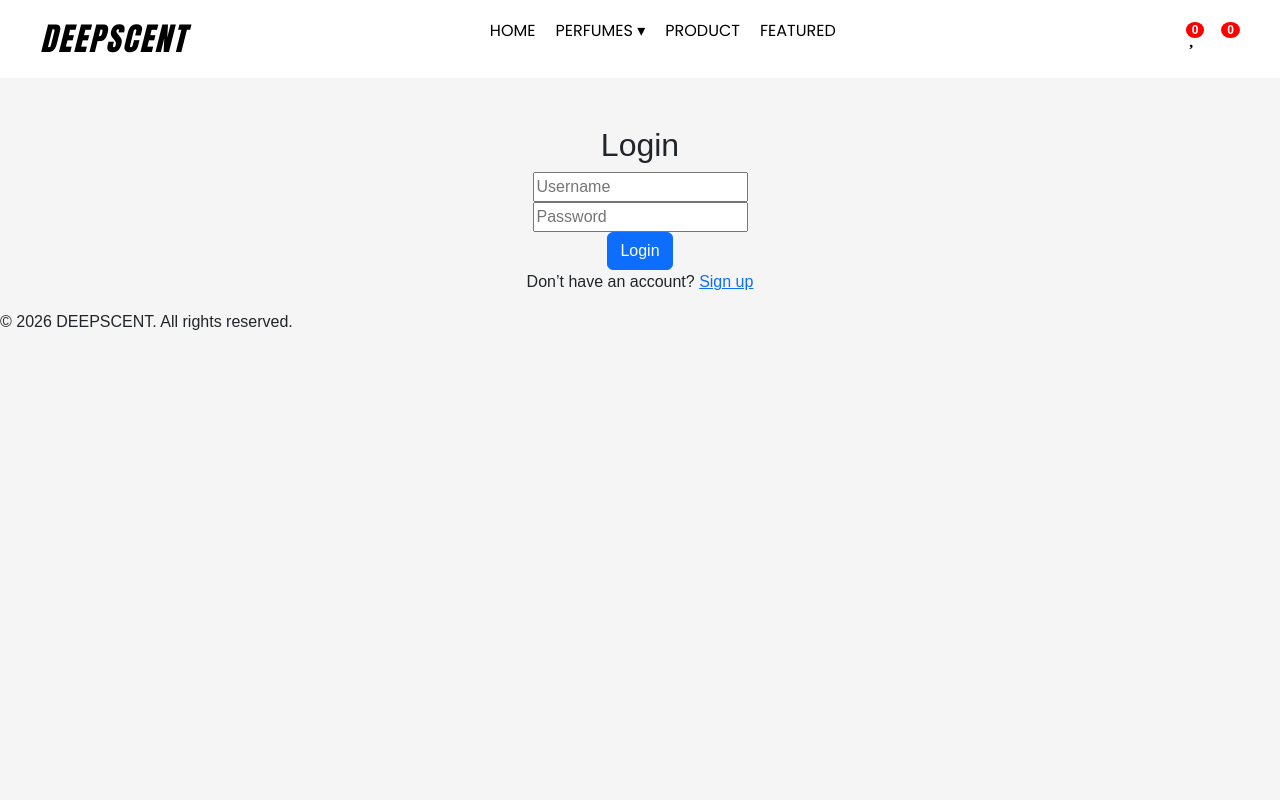
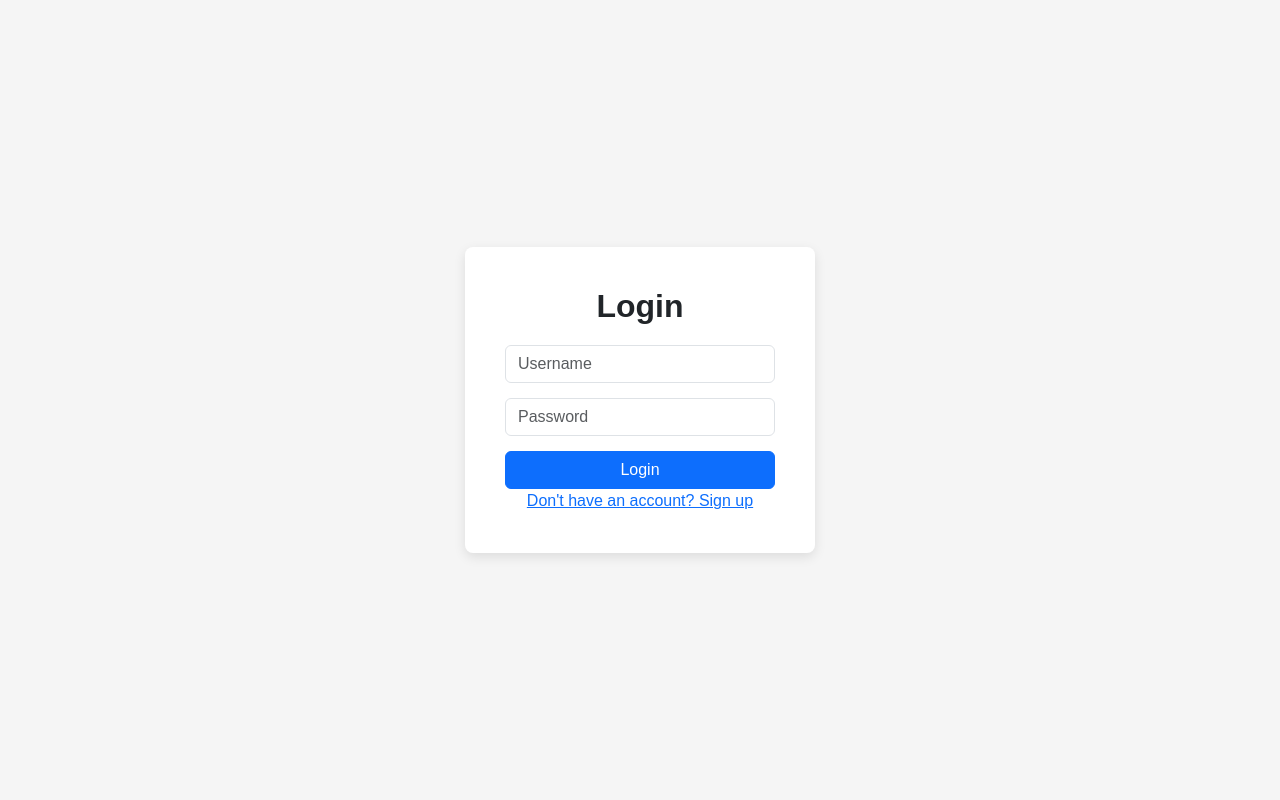
Before and after one commit to StanICT/DeepScent, a Flask app: page /auth/login in a window 1280 px wide. Run offline with Flask 3, Linux system fonts and the light colour scheme; some libraries are stand-ins or nearby versions; some web fonts are replaced.

Commit message:
feat: update login page layout and styles, add profile avatar feature with upload functionality

```diff
--- a/website/static/css/style.css
+++ b/website/static/css/style.css
@@ -1,6 +1,6 @@
 body {
     margin: 0;
-    font-family: Arial, sans-serif;
+    font-family: 'Poppins', sans-serif;
     background: #f5f5f5;
 }
 
--- a/website/templates/base.html
+++ b/website/templates/base.html
@@ -37,7 +37,7 @@
             <a href="#"><i class="fas fa-search"></i></a>
 
             {% if current_user.is_authenticated %}
-                <!-- Trigger profile panel instead of new page -->
+                <!-- Trigger profile panel -->
                 <a href="javascript:void(0);" onclick="openProfile()">
                     <i class="fa fa-user"></i>
                 </a>
@@ -63,14 +63,22 @@
     </footer>
 
     <!-- Overlay + Profile Panel -->
-    <div class="overlay" style="display:none;"></div>
+    <div class="overlay" style="display:none;"></div> <!-- ✅ Added overlay -->
     <div class="profile-panel" style="display:none;">
-        <button class="btn-close-custom" onclick="closeProfile()" aria-label="Close"></button>
-        <h2>My Profile</h2>
-        <p><strong>Username:</strong> {{ current_user.username }}</p>
-        <p><strong>Admin:</strong> {{ 'Yes' if current_user.is_admin else 'No' }}</p>
-        <a href="{{ url_for('auth.logout') }}" class="btn btn-danger mt-3">Log out</a>
+    <button class="btn-close-custom" onclick="closeProfile()" aria-label="Close"></button>
+
+    <!-- Profile Avatar with heading overlay -->
+    <div class="profile-avatar">
+        <h2 class="profile-title">My Profile</h2>
+        <img id="avatarPreview" src="{{ url_for('static', filename='images/default-avatar.png') }}" alt="Profile Picture">
+        <input type="file" id="avatarInput" accept="image/*" style="display:none;">
     </div>
+
+    <p><strong>Username:</strong> {{ current_user.username }}</p>
+    <p><strong>Admin:</strong> {{ 'Yes' if current_user.is_admin else 'No' }}</p>
+    <a href="{{ url_for('auth.logout') }}" class="btn btn-danger mt-3">Log out</a>
+    </div>
+
 
     <!-- Scripts -->
     <script>
@@ -89,6 +97,35 @@
                 dropdown.classList.remove("open");
             }
         });
+
+        // 👉 Close profile when clicking overlay
+        const overlay = document.querySelector('.overlay');
+        overlay.addEventListener("click", function(e) {
+            if (e.target === overlay) {
+                closeProfile();
+            }
+        });
+
+        // 👉 Avatar upload logic
+        const avatarPreview = document.getElementById("avatarPreview");
+        const avatarInput = document.getElementById("avatarInput");
+
+        if (avatarPreview && avatarInput) {
+            avatarPreview.addEventListener("click", () => {
+                avatarInput.click();
+            });
+
+            avatarInput.addEventListener("change", () => {
+                const file = avatarInput.files[0];
+                if (file) {
+                    const reader = new FileReader();
+                    reader.onload = e => {
+                        avatarPreview.src = e.target.result;
+                    };
+                    reader.readAsDataURL(file);
+                }
+            });
+        }
     });
 
     // Profile panel functions
@@ -111,11 +148,6 @@
         overlay.style.opacity = '1'; // reset
       }, 400);
     }
-
-    document.addEventListener("DOMContentLoaded", () => {
-  const overlay = document.querySelector('.overlay');
-  overlay.addEventListener("click", closeProfile);});
-
     </script>
 </body>
 </html>
--- a/website/templates/login.html
+++ b/website/templates/login.html
@@ -1,22 +1,56 @@
-{% extends "base.html" %}
-{% block title %}Login{% endblock %}
-{% block content %}
-<div class="container mt-5 text-center">
+<!DOCTYPE html>
+<html lang="en">
+<head>
+  <meta charset="UTF-8">
+  <title>Login - DEEPSCENT</title>
+  <link rel="stylesheet" href="{{ url_for('static', filename='css/bootstrap.min.css') }}">
+  <style>
+    body {
+      background: #f5f5f5;
+      font-family: 'Poppins', sans-serif;
+      display: flex;
+      justify-content: center;
+      align-items: center;
+      height: 100vh;
+    }
+    .login-container {
+      background: #fff;
+      padding: 40px;
+      border-radius: 8px;
+      box-shadow: 0 4px 12px rgba(0,0,0,0.1);
+      width: 350px;
+      text-align: center;
+    }
+    .login-container h2 {
+      margin-bottom: 20px;
+      font-weight: 600;
+    }
+    .form-control {
+      margin-bottom: 15px;
+    }
+  </style>
+</head>
+<body>
+  <div class="login-container">
     <h2>Login</h2>
 
-    {% with messages = get_flashed_messages(with_categories=true) %}
+    <!-- Flash messages (only here) -->
+    {% with messages = get_flashed_messages() %}
       {% if messages %}
-        {% for category, message in messages %}
-          <div class="alert alert-{{ category }}">{{ message }}</div>
-        {% endfor %}
+        <div class="alert alert-danger" role="alert">
+          {% for message in messages %}
+            {{ message }}
+          {% endfor %}
+        </div>
       {% endif %}
     {% endwith %}
 
-    <form method="POST">
-        <input type="text" name="username" placeholder="Username" required><br>
-        <input type="password" name="password" placeholder="Password" required><br>
-        <button type="submit" class="btn btn-primary">Login</button>
+    <form method="POST" action="{{ url_for('auth.login') }}">
+      <input type="text" name="username" class="form-control" placeholder="Username" required>
+      <input type="password" name="password" class="form-control" placeholder="Password" required>
+      <button type="submit" class="btn btn-primary w-100">Login</button>
     </form>
-    <p>Don’t have an account? <a href="{{ url_for('auth.signup') }}">Sign up</a></p>
-</div>
-{% endblock %}
+    <a href="{{ url_for('auth.signup') }}">Don't have an account? Sign up</a>
+  </div>
+</body>
+</html>
```
Also changed, not shown: other parts of website/static/css/style.css (+31 -0 lines), website/static/images/default-avatar.png (added).
